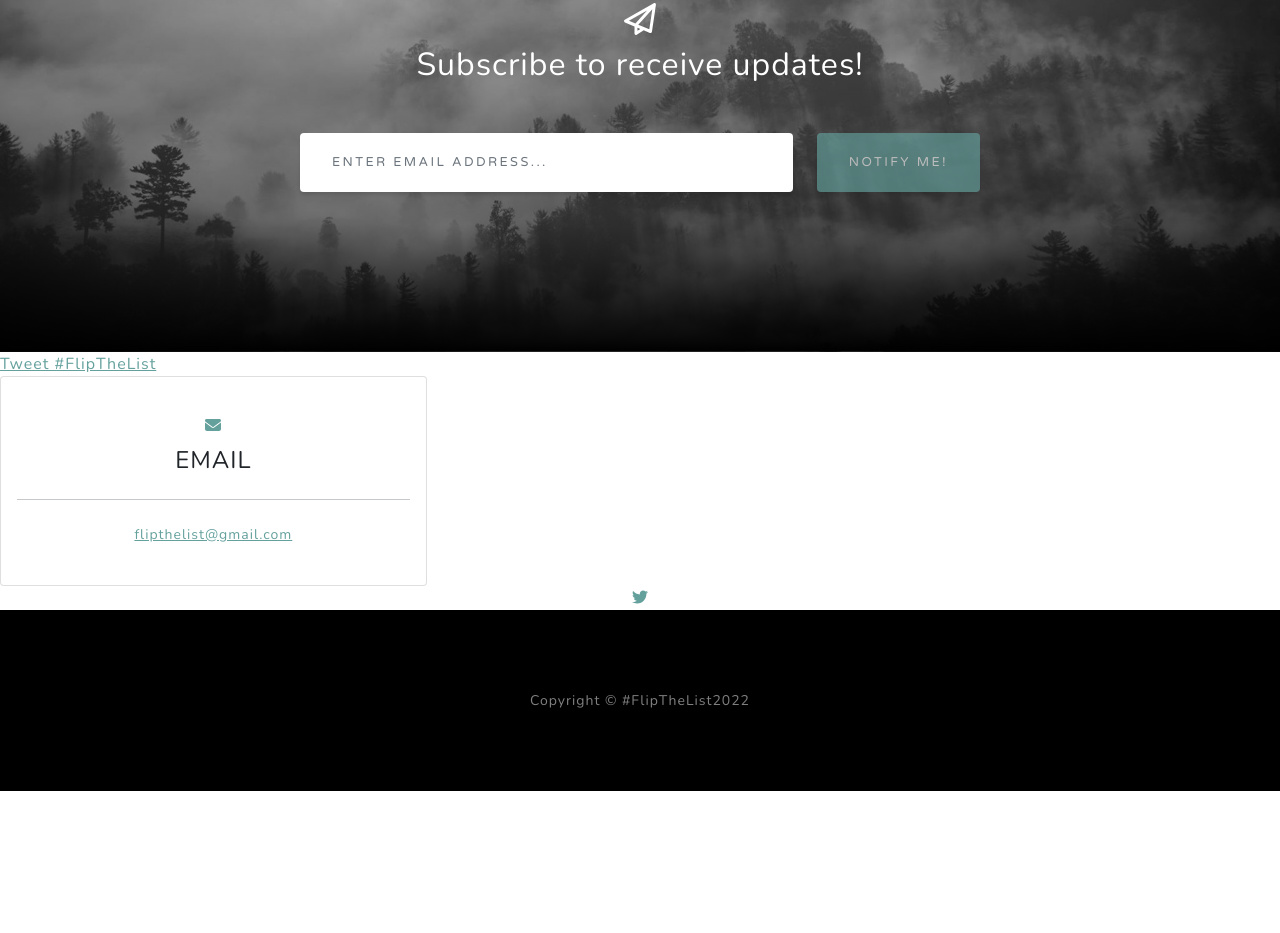
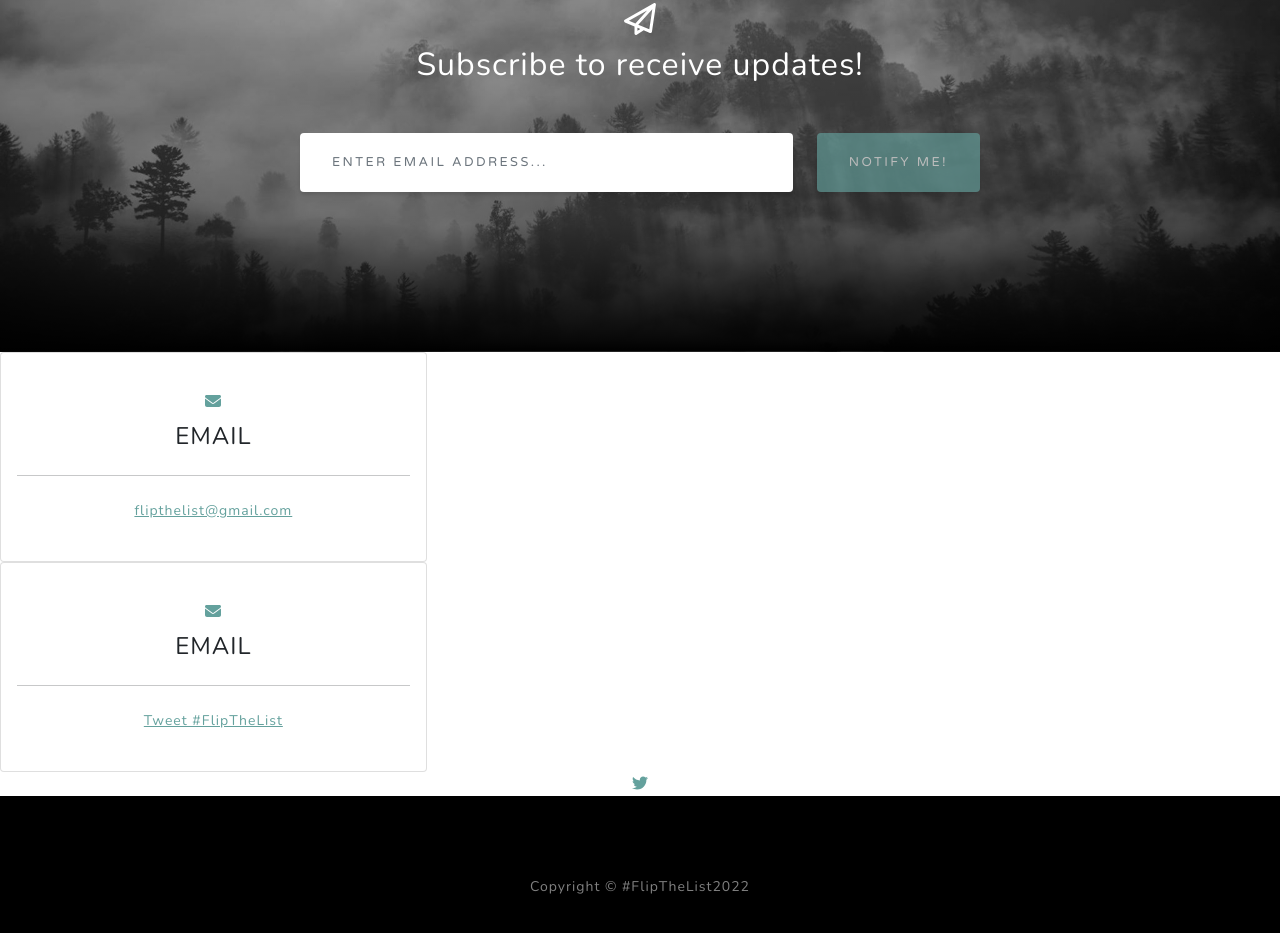
Before and after one commit to ramyasat/flippingthelist, a plain HTML site: page index.html in a window 1280 px wide. Shown: the part 1523-2456 px from the top of the page. Before the commit the page ends 2314 px from the top, so only its background shows below. Drawn offline with nearby package versions, Linux system fonts and the light colour scheme.

Commit message:
Update index.html

```diff
--- a/index.html
+++ b/index.html
@@ -106,7 +106,7 @@ Our goal is to use whatever power and privilege that we do have—being aware of
             </div>
         </section>
         <!-- Contact-->
-        <a href="https://twitter.com/intent/tweet?button_hashtag=FlipTheList&ref_src=twsrc%5Etfw" class="twitter-hashtag-button" data-size="large" data-related="CJSlaby,ehameeteman" data-show-count="false">Tweet #FlipTheList</a><script async src="https://platform.twitter.com/widgets.js" charset="utf-8"></script>
+
 
                     <div class="col-md-4 mb-3 mb-md-0">
                         <div class="card py-4 h-100">
@@ -118,7 +118,15 @@ Our goal is to use whatever power and privilege that we do have—being aware of
                             </div>
                         </div>
                     </div>
-
+                     <div class="col-md-4 mb-3 mb-md-0">
+                        <div class="card py-4 h-100">
+                            <div class="card-body text-center">
+                                <i class="fas fa-envelope text-primary mb-2"></i>
+                                <h4 class="text-uppercase m-0">Email</h4>
+                                <hr class="my-4 mx-auto" />
+                                <div class="small text-black-50"><a href="https://twitter.com/intent/tweet?button_hashtag=FlipTheList&ref_src=twsrc%5Etfw" class="twitter-hashtag-button" data-size="large" data-related="CJSlaby,ehameeteman" data-show-count="false">Tweet #FlipTheList</a><script async src="https://platform.twitter.com/widgets.js" charset="utf-8"></script></a></div>
+                            </div>
+                        </div>
                     </div>
                 </div>
                 <div class="social d-flex justify-content-center">
```
